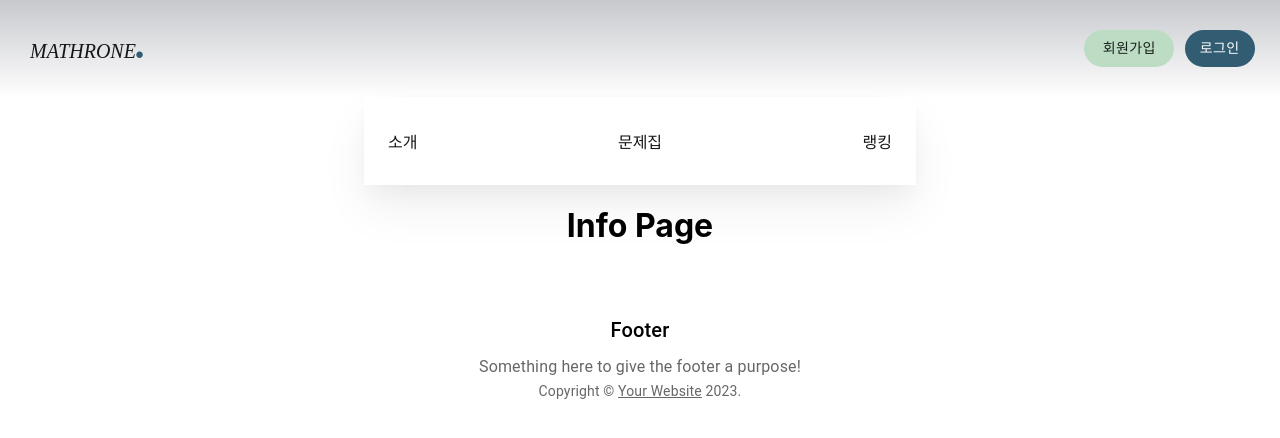
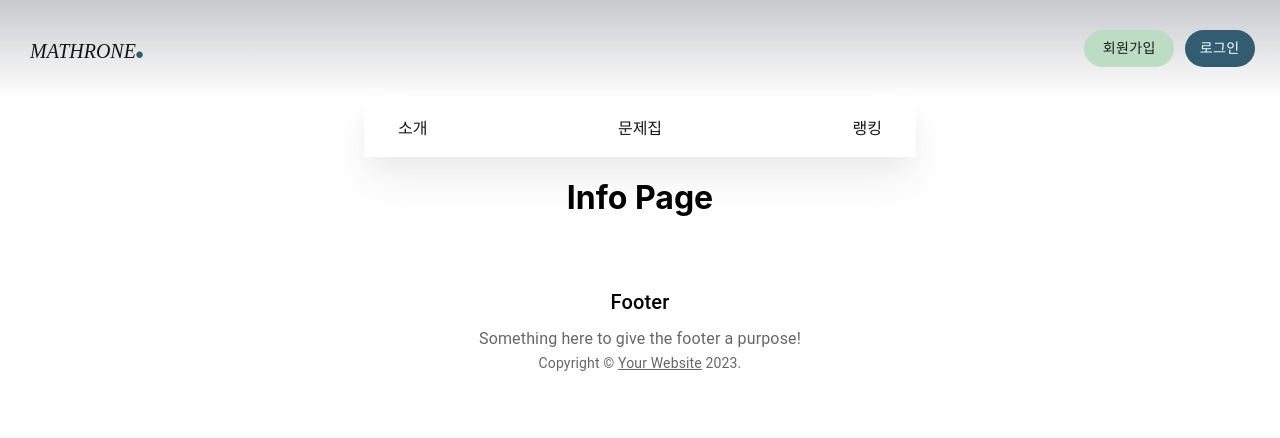
Before and after one commit to 2021-Techeer-teamC/MATHRONE_Frontend, a React (Create React App) app: page /info in a window 1280 px wide. Shown: the top 438 px of the page. Built offline with nearby package versions, Linux system fonts and the light colour scheme; a web font is replaced by a local one.

Commit message:
(MR-97) navbar 스타일 수정

```diff
--- a/src/components/NavBar/style.css
+++ b/src/components/NavBar/style.css
@@ -3,18 +3,19 @@
   flex-direction: row;
   justify-content: center;
   align-items: center;
-  padding: 20px;
-
+  height: 60px;
   background: #ffffff;
   box-shadow: 0px 24px 48px rgba(21, 21, 21, 0.06),
     0px 12px 24px rgba(21, 21, 21, 0.04), 0px 0px 16px rgba(21, 21, 21, 0.02);
-  backdrop-filter: blur(12px);
+  backdrop-filter: blur(90px) !important;
+  margin-bottom: 16px;
 }
-
 .navbar-link {
   text-decoration: none;
   color: #151515;
+  padding: 10px;
+
 }
 .navbar-link:hover {
-  background-color: #bcdcc4;
+  border-bottom: 3px solid #bcdcc4;
 }
```
